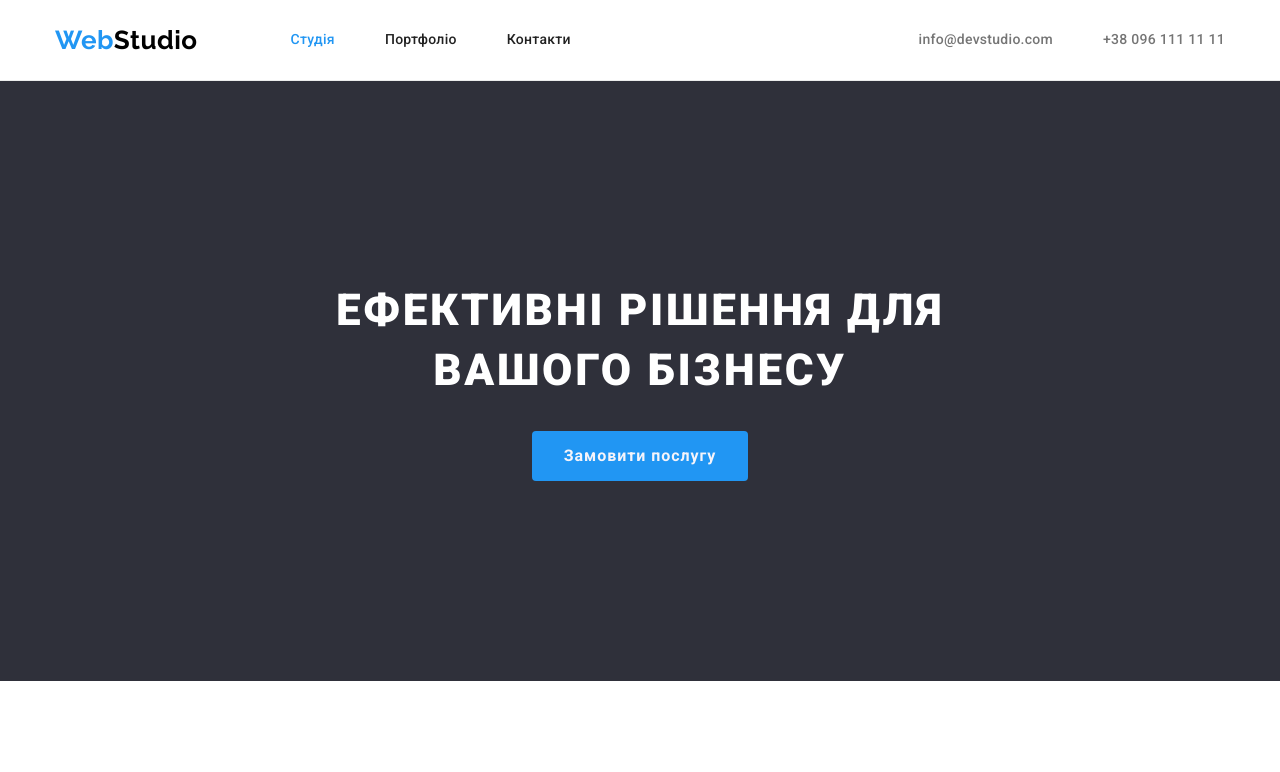
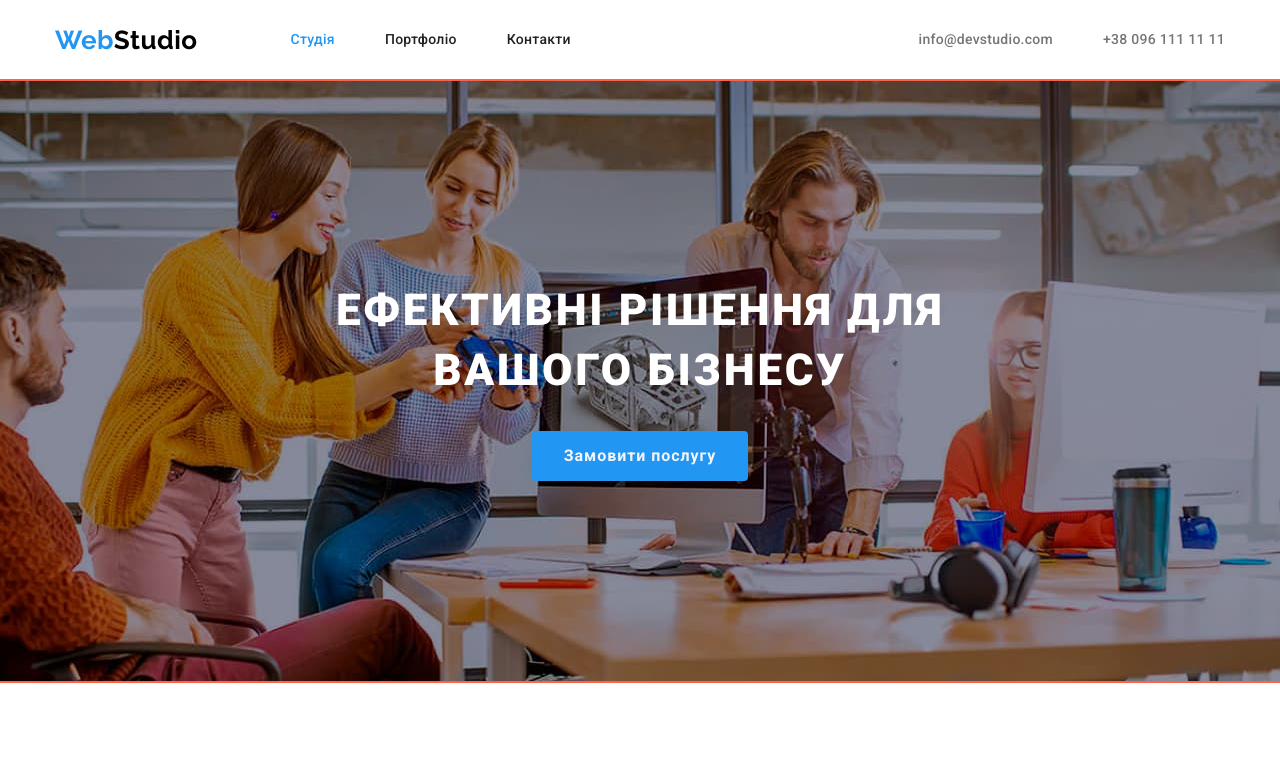
Before and after one commit to SerhiiRytikov/goit-markup-hw-04, a plain HTML site: page index.html in a window 1280 px wide. Shown: the top 772 px of the page. Drawn offline with nearby package versions, Linux system fonts and the light colour scheme.

Commit message:
Додає шлях картинці оверлею та стиль оверлей в html

```diff
--- a/css/styles.css
+++ b/css/styles.css
@@ -137,7 +137,6 @@ p, h1, h2, h3, h4, h5, h6 {
     padding: 200px 0;
 }
 
-.hero,
 .footer {
     background-color: #2F303A;
 }
@@ -392,7 +391,7 @@ address .item:not(:first-child) {
     height: 600px;
     margin-left: auto;
     margin-right: auto;
-    background-image: url(./images/header.jpg);
+    background-image: url(../images/header.jpg);
     background-repeat: no-repeat;
     background-position: center;
     background-size: cover;
--- a/index.html
+++ b/index.html
@@ -41,7 +41,7 @@
     <main>
 
         <!-- Герой -->
-        <section class="hero">
+        <section class="hero overley">
             <div class="container">
                 <h1 class="hero-title">Ефективні рішення для вашого бізнесу</h1>
                 <button class="button">Замовити послугу</button>
```
